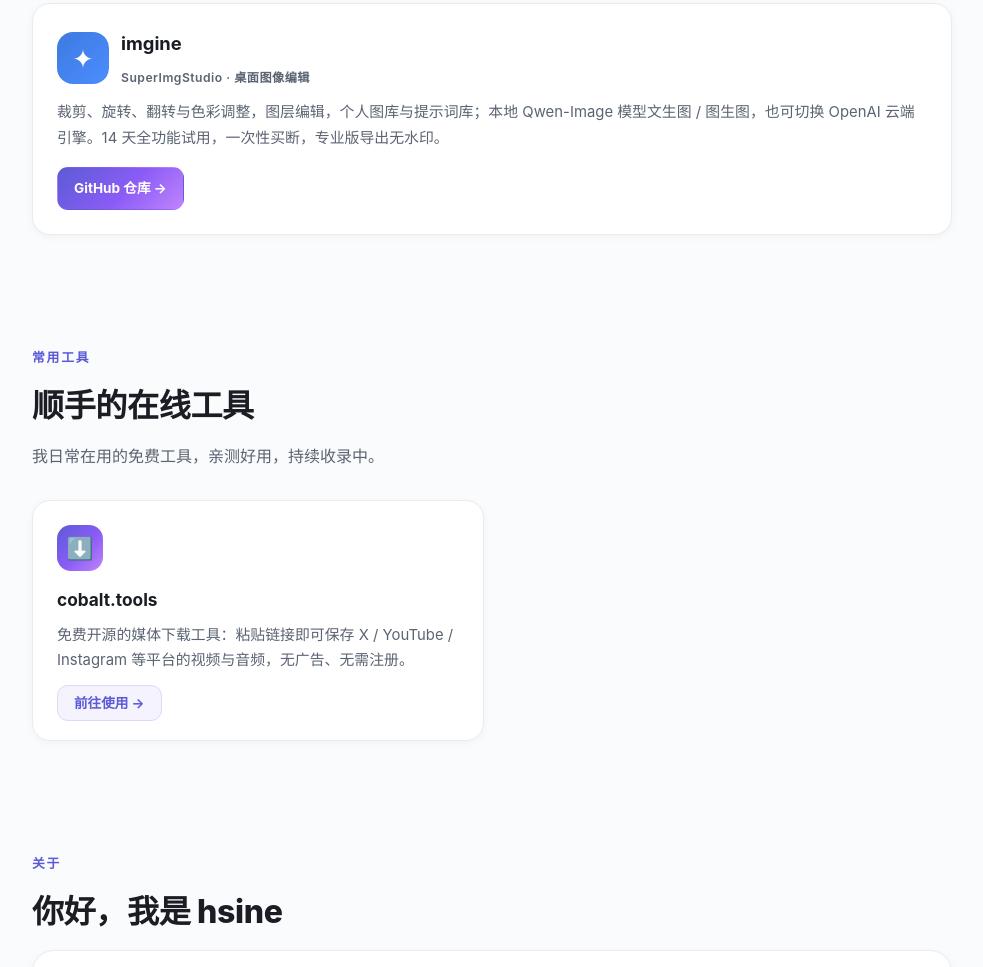
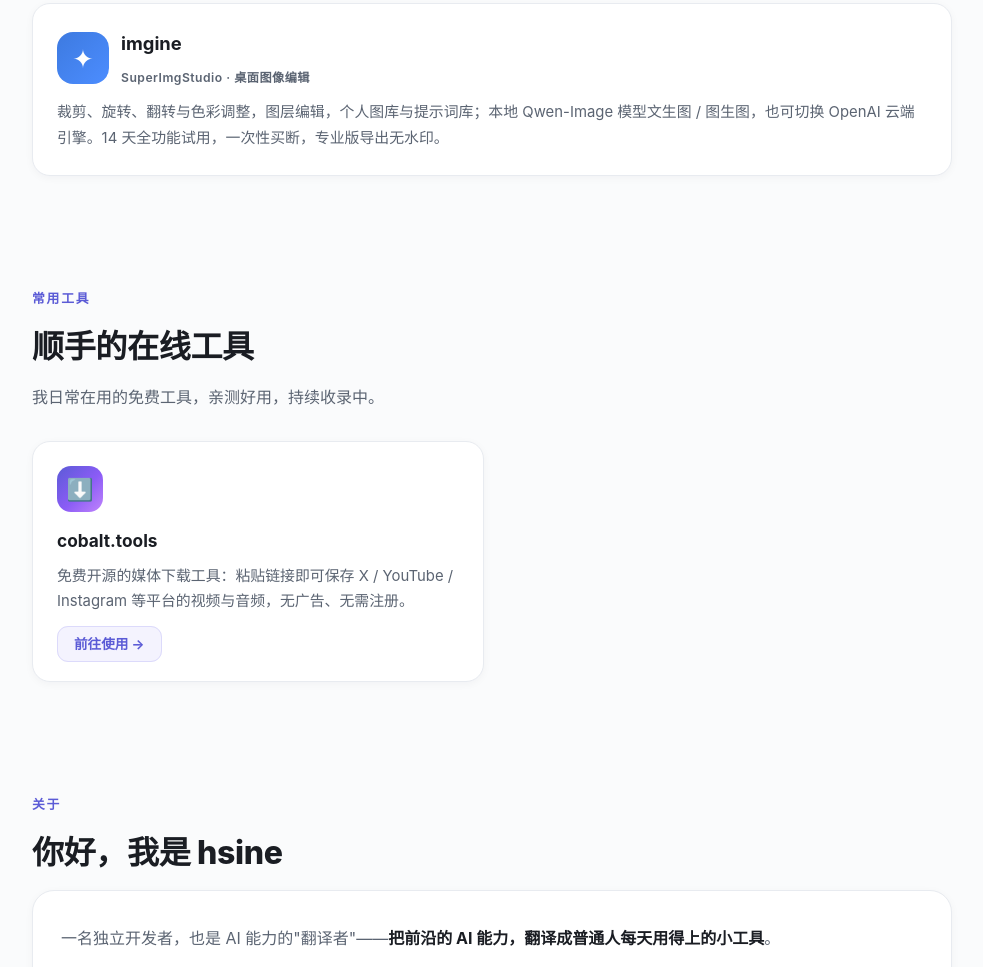
Before and after one commit to tanghsine/tanghsine.github.io, a plain HTML site: page index.html in a window 1280 px wide. Shown: the part 2362-3329 px from the top of the page, without its empty margins (148-1131 px from the left). Drawn offline with Linux system fonts and the light colour scheme.

Commit message:
主页 imgine 卡片去掉项目 GitHub 链接

```diff
--- a/index.html
+++ b/index.html
@@ -210,9 +210,6 @@
           <div><h3>imgine</h3><div class="en">SuperImgStudio · 桌面图像编辑</div></div>
         </div>
         <p>裁剪、旋转、翻转与色彩调整，图层编辑，个人图库与提示词库；本地 Qwen-Image 模型文生图 / 图生图，也可切换 OpenAI 云端引擎。14 天全功能试用，一次性买断，专业版导出无水印。</p>
-        <div class="links">
-          <a class="linkbtn hot" href="https://github.com/tanghsine/SuperImgStudio" target="_blank" rel="noopener">GitHub 仓库 →</a>
-        </div>
       </div>
 
     </div>
```
